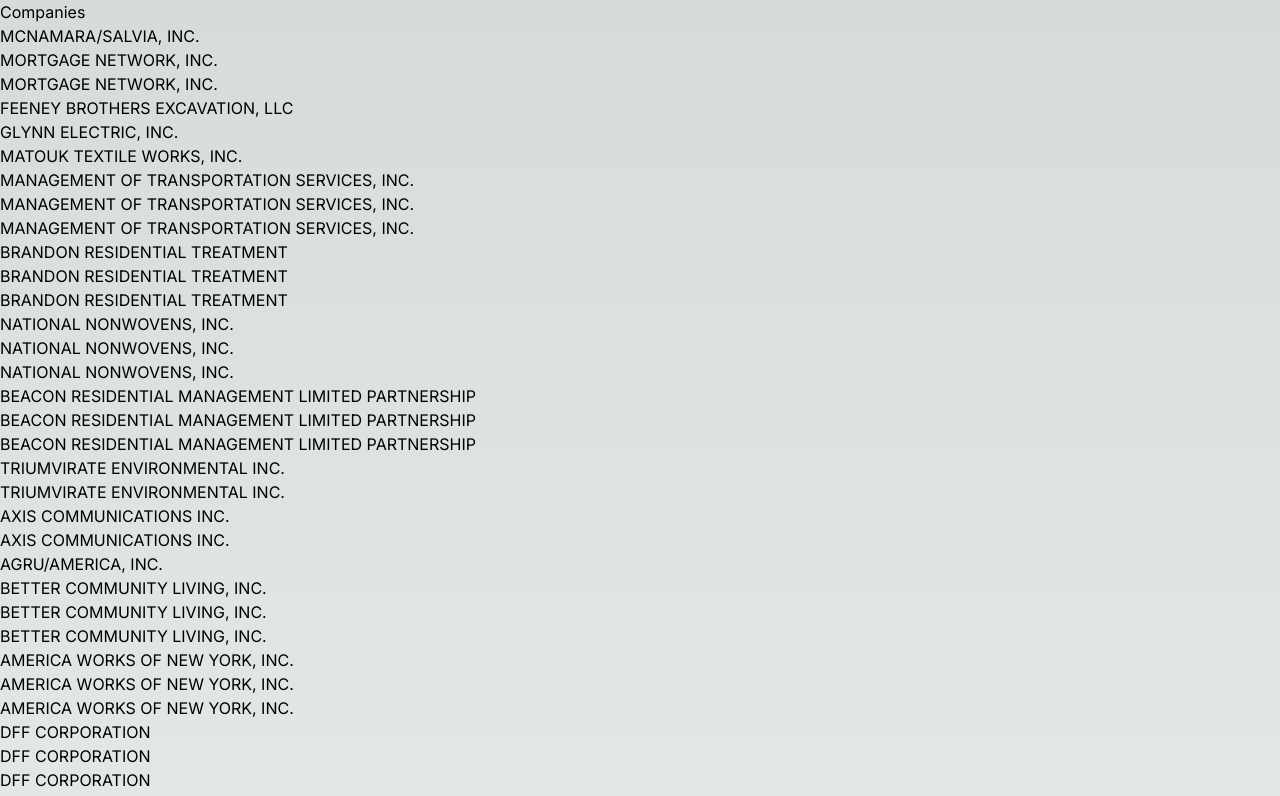
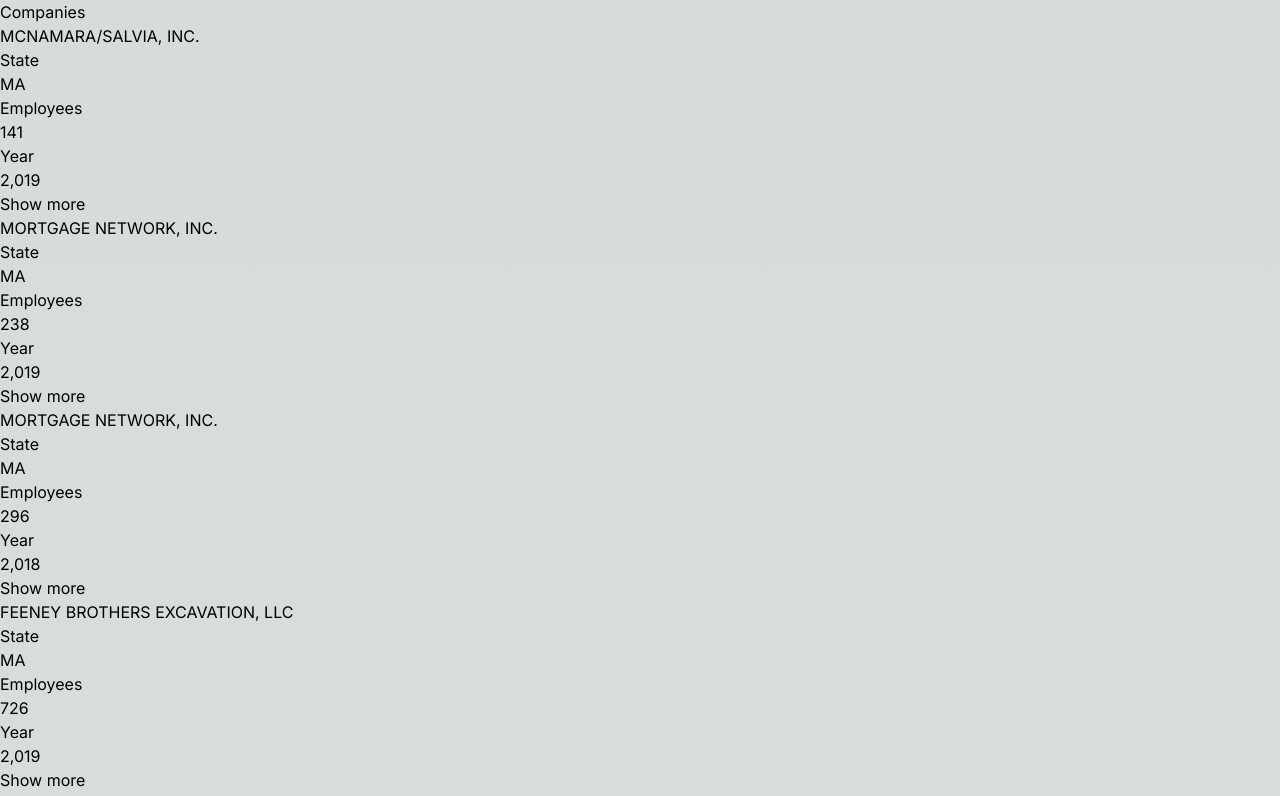
Before and after one commit to chas-bean/chas-bean-takehome, a Next.js app: page /companies in a window 1280 px wide. Shown: the top 796 px of the page. Built offline with nearby package versions, Linux system fonts and the light colour scheme.

Commit message:
Add expandable CompanyCard component

```diff
--- a/src/app/companies/components/CompanyCard.tsx
+++ b/src/app/companies/components/CompanyCard.tsx
@@ -1,3 +1,37 @@
-export default function CompanyCard() {
-  return null;
+"use client";
+
+import { useState } from "react";
+import { Company } from "../types/company";
+
+interface CompanyCardProps {
+  company: Company;
 }
+
+export default function CompanyCard({ company }: CompanyCardProps) {
+  const [isExpanded, setIsExpanded] = useState(false);
+
+  return (
+    <div>
+      <p>{company.company_name}</p>
+      <p>State</p>
+      <p>{company.company_state}</p>
+      <p>Employees</p>
+      <p>{company.employee_count.toLocaleString()}</p>
+      <p>Year</p>
+      <p>{company.plan_year.toLocaleString()}</p>
+      <button onClick={() => setIsExpanded(!isExpanded)}>
+        Show {isExpanded ? "less" : "more"}
+      </button>
+      {isExpanded && (
+        <div>
+          <p>Premium</p>
+          <p>{company.premium_sum.toLocaleString()}</p>
+          <p>Participants</p>
+          <p>{company.participants_sum.toLocaleString()}</p>
+          <p>Broker Comissions</p>
+          <p>{company.broker_commission_sum.toLocaleString()}</p>
+        </div>
+      )}
+    </div>
+  );
+}
--- a/src/app/companies/components/CompanyList.tsx
+++ b/src/app/companies/components/CompanyList.tsx
@@ -1,4 +1,5 @@
 import { Company } from "../types/company";
+import CompanyCard from "./CompanyCard";
 
 interface CompanyListProps {
   companies: Company[];
@@ -8,7 +9,7 @@
   return (
     <>
       {companies.map((company) => {
-        return <div>{company.company_name}</div>;
+        return <CompanyCard company={company} key={company.ein.toString()} />;
       })}
     </>
   );
```
